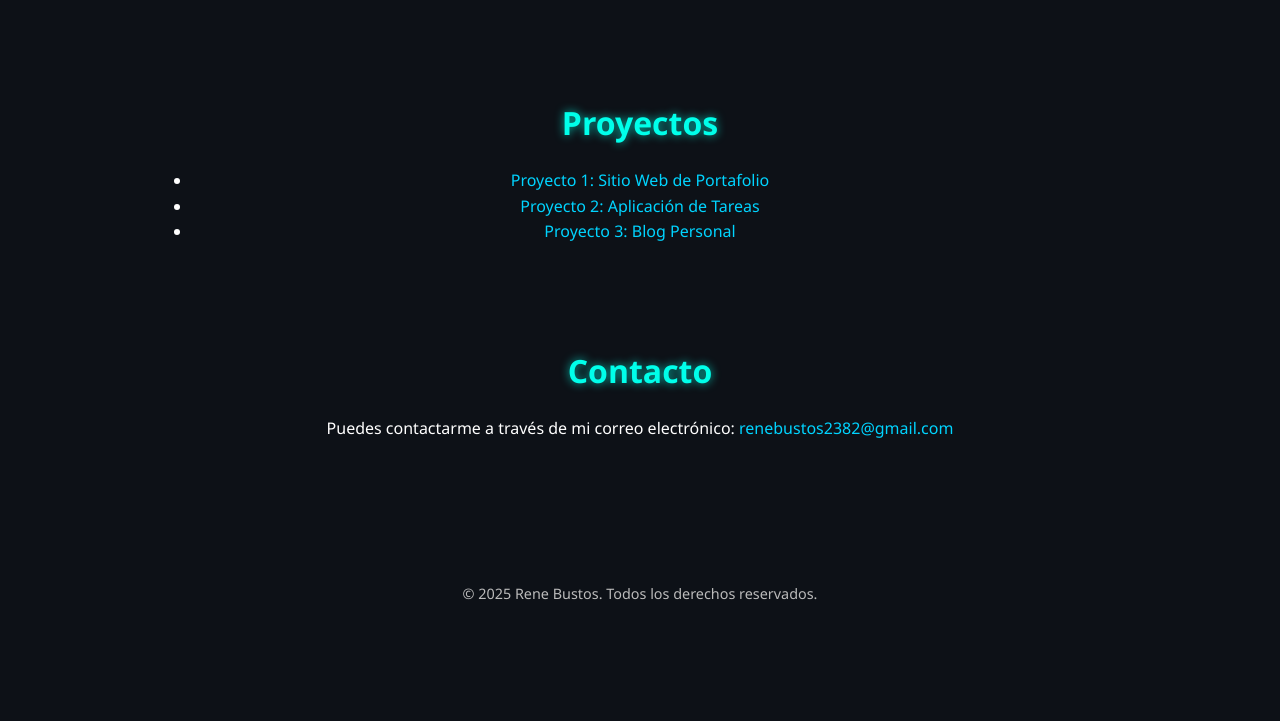
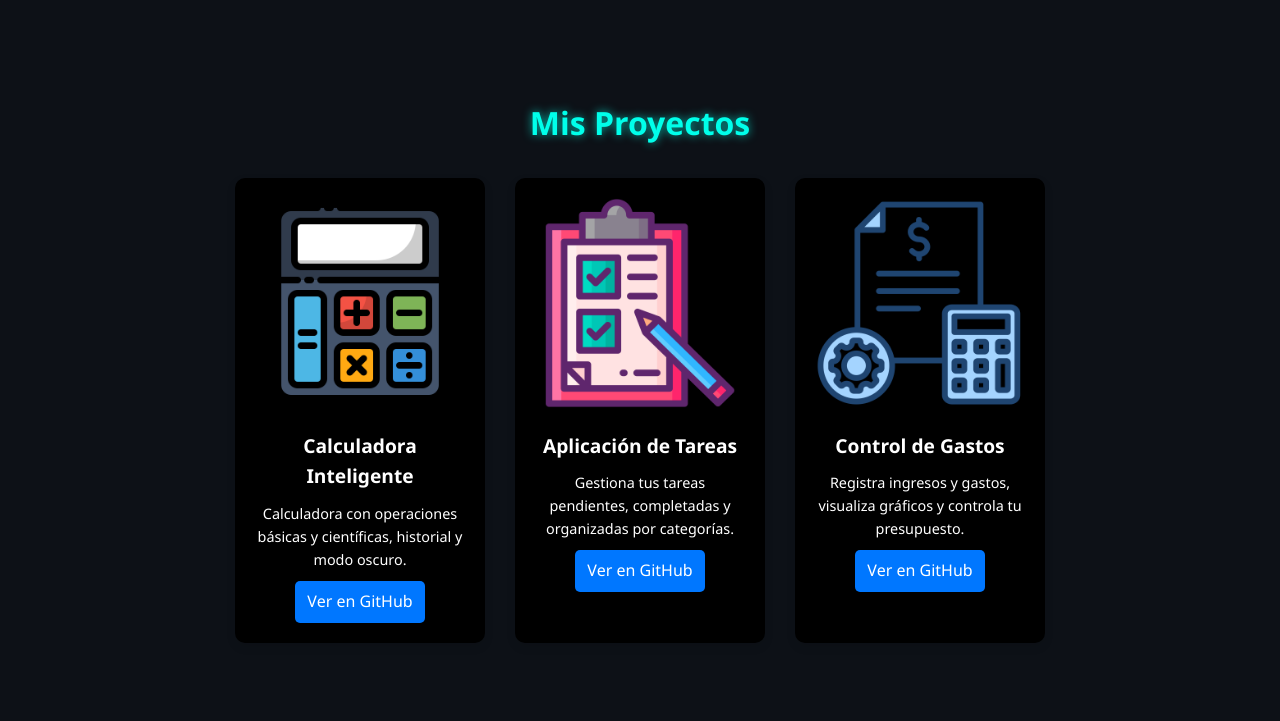
Before and after one commit to Area51lab/portfolio, a plain HTML site: page index.html in a window 1280 px wide. Shown: the part 839-1560 px from the top of the page. Before the commit the page ends 1494 px from the top, so only its background shows below. Drawn offline with nearby package versions, Linux system fonts and the light colour scheme.

Commit message:
Primer commit: estructura inicial del portfolio

```diff
--- a/index.html
+++ b/index.html
@@ -22,7 +22,7 @@
     </section>
     <section class="content">
       <h1 id="titulo">Rene Bustos</h1>
-      <p id="descripcion">Bienvenido a mi portfolio personal. Aquí encontrarás información sobre mí, mis proyectos y cómo contactarme.</p>
+      <p id="descripcion"><i>Bienvenido a mi portfolio personal. Aquí encontrarás información sobre mí, mis proyectos y cómo contactarme.</i></p>
     </section>
   </header>
 
@@ -31,22 +31,50 @@
     <p>Soy un desarrollador web con experiencia en HTML, CSS y JavaScript. Me apasiona crear sitios web atractivos y funcionales.</p>
   </section>
 
-  <section class="proyectos">
-    <h2>Proyectos</h2>
-    <nav>
-      <ul>
-        <li><a href="#">Proyecto 1: Sitio Web de Portafolio</a></li>
-        <li><a href="#">Proyecto 2: Aplicación de Tareas</a></li>
-        <li><a href="#">Proyecto 3: Blog Personal</a></li>
-      </ul>
-    </nav>
+   <section id="proyectos">
+    <h2>Mis Proyectos</h2>
+    <div class="proyectos-container">
+
+      <!-- Proyecto 1 -->
+      <div class="proyecto">
+        <img src="imagenes/calculadora.png" alt="Calculadora Inteligente">
+        <h3>Calculadora Inteligente</h3>
+        <p>Calculadora con operaciones básicas y científicas, historial y modo oscuro.</p>
+        <a href="https://github.com/TU-USUARIO/calculadora" target="_blank">Ver en GitHub</a>
+      </div>
+
+      <!-- Proyecto 2 -->
+      <div class="proyecto">
+        <img src="imagenes/app de tareas.png" alt="App de Tareas">
+        <h3>Aplicación de Tareas</h3>
+        <p>Gestiona tus tareas pendientes, completadas y organizadas por categorías.</p>
+        <a href="https://github.com/TU-USUARIO/todolist" target="_blank">Ver en GitHub</a>
+      </div>
+
+      <!-- Proyecto 3 -->
+      <div class="proyecto">
+        <img src="imagenes/app gastos.png" alt="Control de Gastos">
+        <h3>Control de Gastos</h3>
+        <p>Registra ingresos y gastos, visualiza gráficos y controla tu presupuesto.</p>
+        <a href="https://github.com/TU-USUARIO/control-gastos" target="_blank">Ver en GitHub</a>
+      </div>
+
+    </div>
   </section>
-
   <section class="contacto">
     <h2>Contacto</h2>
     <p>Puedes contactarme a través de mi correo electrónico:
       <a href="mailto:renebustos2382@gmail.com">renebustos2382@gmail.com</a>
     </p>
+  </section>
+
+  <section class="redes-sociales">
+    <h2>Sígueme en Redes Sociales</h2>
+    <ul>
+      <li><a href="https://www.linkedin.com/in/jorgerenebustos/" target="_blank">LinkedIn</a></li>
+      <li><a href="https://github.com/Area51labs" target="_blank">GitHub</a></li>
+      <li><a href="https://www.instagram.com/digital_web.studio?igsh=OXRkcHdjdjJ5MGQ1" target="_blank">Instagram</a></li>
+    </ul>
   </section>
 
   <footer>
--- a/script.js
+++ b/script.js
@@ -1,6 +1,6 @@
 tsParticles.load("tsparticles", {
   background: {
-    color: "#0d1117"
+    color: "#000000ff"
   },
   fpsLimit: 60,
   interactivity: {
--- a/style.css
+++ b/style.css
@@ -80,6 +80,59 @@ h2 {
   text-shadow: 0 0 10px rgba(0, 255, 234, 0.7);
 }
 
+#proyectos {
+  padding: 50px 20px;
+  text-align: center;
+}
+
+.proyectos-container {
+  display: flex;
+  flex-wrap: wrap;
+  justify-content: center;
+  gap: 30px;
+  margin-top: 30px;
+}
+.proyecto {
+  background: rgb(0, 0, 0);
+  border-radius: 10px;
+  box-shadow: 0 4px 10px rgba(0,0,0,0.1);
+  padding: 20px;
+  width: 250px;
+  transition: transform 0.3s;
+}
+
+.proyecto:hover {
+  transform: translateY(-10px);
+}
+
+.proyecto img {
+  width: 100%;
+  border-radius: 10px;
+}
+
+.proyecto h3 {
+  margin-top: 15px;
+  font-size: 1.2rem;
+}
+
+.proyecto p {
+  font-size: 0.9rem;
+  margin: 10px 0;
+}
+
+.proyecto a {
+  display: inline-block;
+  padding: 8px 12px;
+  background-color: #0077ff;
+  color: white;
+  border-radius: 5px;
+  text-decoration: none;
+}
+
+.proyecto a:hover {
+  background-color: #005fcc;
+}
+
 /* Enlaces */
 a {
   color: #00d4ff;
```
Also changed, not shown: imagenes/app de tareas.png (added), imagenes/app gastos.png (added), imagenes/calculadora.png (added), 1 other file.
